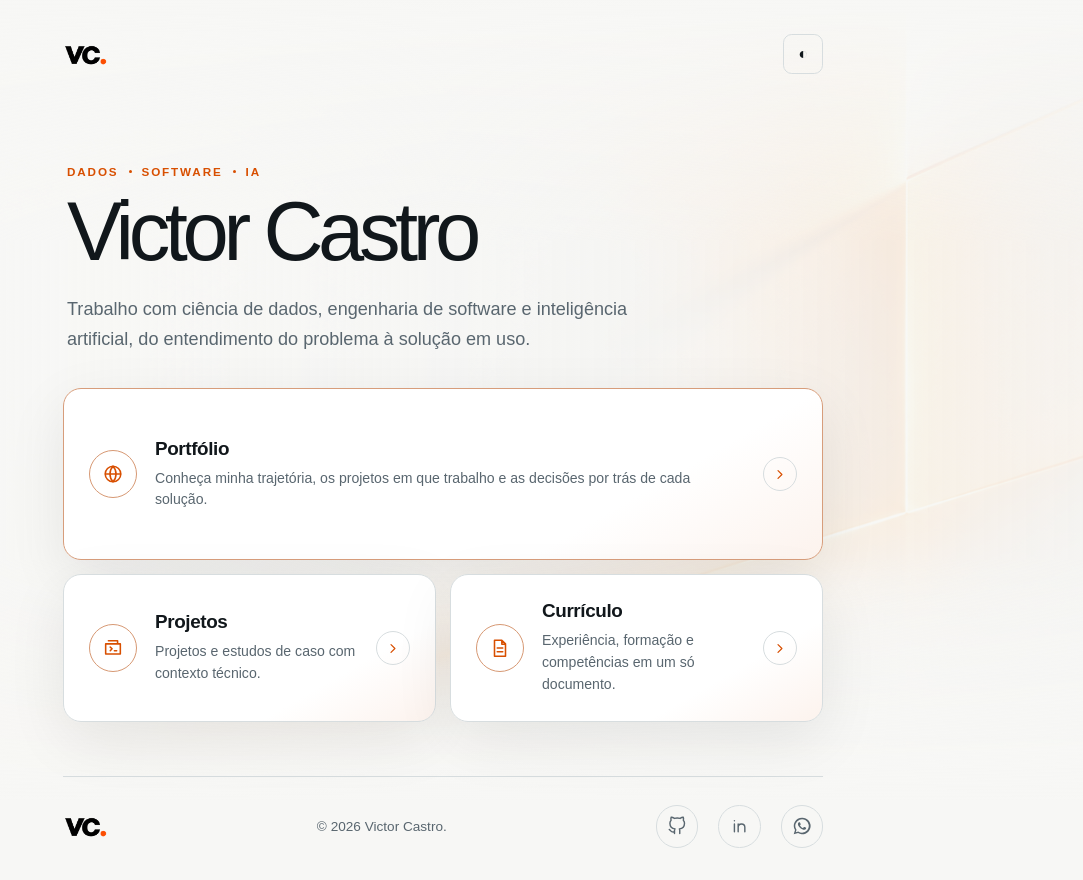
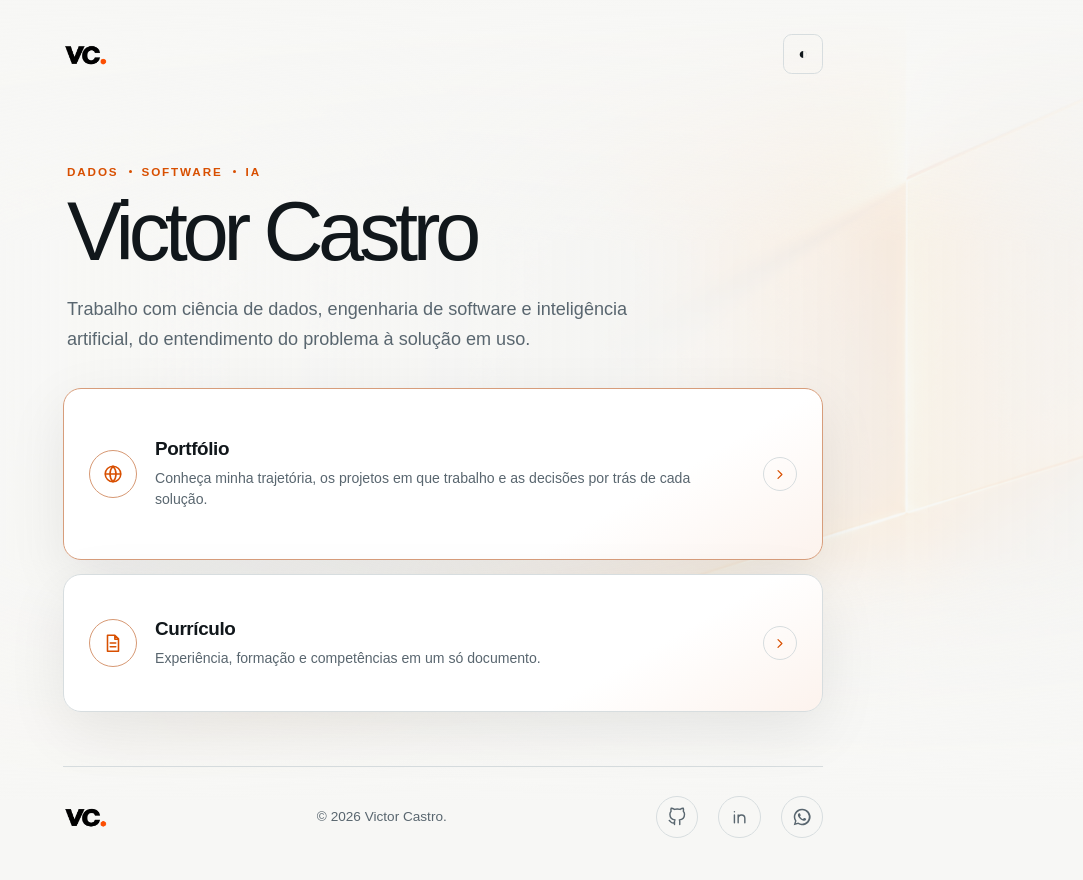
Before and after one commit to vlopcas/links, a Next.js app: page / in a window 1280 px wide. Shown: the whole page, without its empty margins (197-1280 px from the left). Built offline with nearby package versions, Linux system fonts and the light colour scheme.

Commit message:
simplify primary links

```diff
--- a/app/globals.css
+++ b/app/globals.css
@@ -98,7 +98,7 @@ h1 { margin: 0; font-size: clamp(2.9rem, 10vw, 5.2rem); font-weight: 500; letter
 .intro { max-width: 620px; margin: 24px 0 0; color: var(--muted); font-size: clamp(1rem, 2.2vw, 1.13rem); line-height: 1.65; }
 
 .links-grid { display: grid; gap: 14px; }
-.main-links { display: grid; grid-template-columns: repeat(2, 1fr); gap: 14px; }
+.main-links { display: grid; grid-template-columns: 1fr; gap: 14px; }
 
 @property --trace-progress {
   syntax: "<percentage>";
--- a/app/page.tsx
+++ b/app/page.tsx
@@ -1,11 +1,10 @@
-import { ArrowIcon, FileIcon, GithubIcon, LinkedinIcon, ProjectsIcon, SiteIcon, WhatsAppIcon } from "../components/icons";
+import { ArrowIcon, FileIcon, GithubIcon, LinkedinIcon, SiteIcon, WhatsAppIcon } from "../components/icons";
 import { ThemeToggle } from "../components/theme-toggle";
 import { ThemeLogo } from "../components/theme-logo";
 
 const whatsapp = "https://wa.me/5562991704877?text=Ol%C3%A1%2C%20Victor!%20Encontrei%20seu%20contato%20no%20seu%20portf%C3%B3lio%20e%20gostaria%20de%20conversar.";
 
 const mainLinks = [
-  { title: "Projetos", description: "Projetos e estudos de caso com contexto técnico.", href: "https://vlopcas.dev/projects", icon: ProjectsIcon },
   { title: "Currículo", description: "Experiência, formação e competências em um só documento.", href: "https://vlopcas.dev/curriculum.pdf", icon: FileIcon },
 ];
 
```
